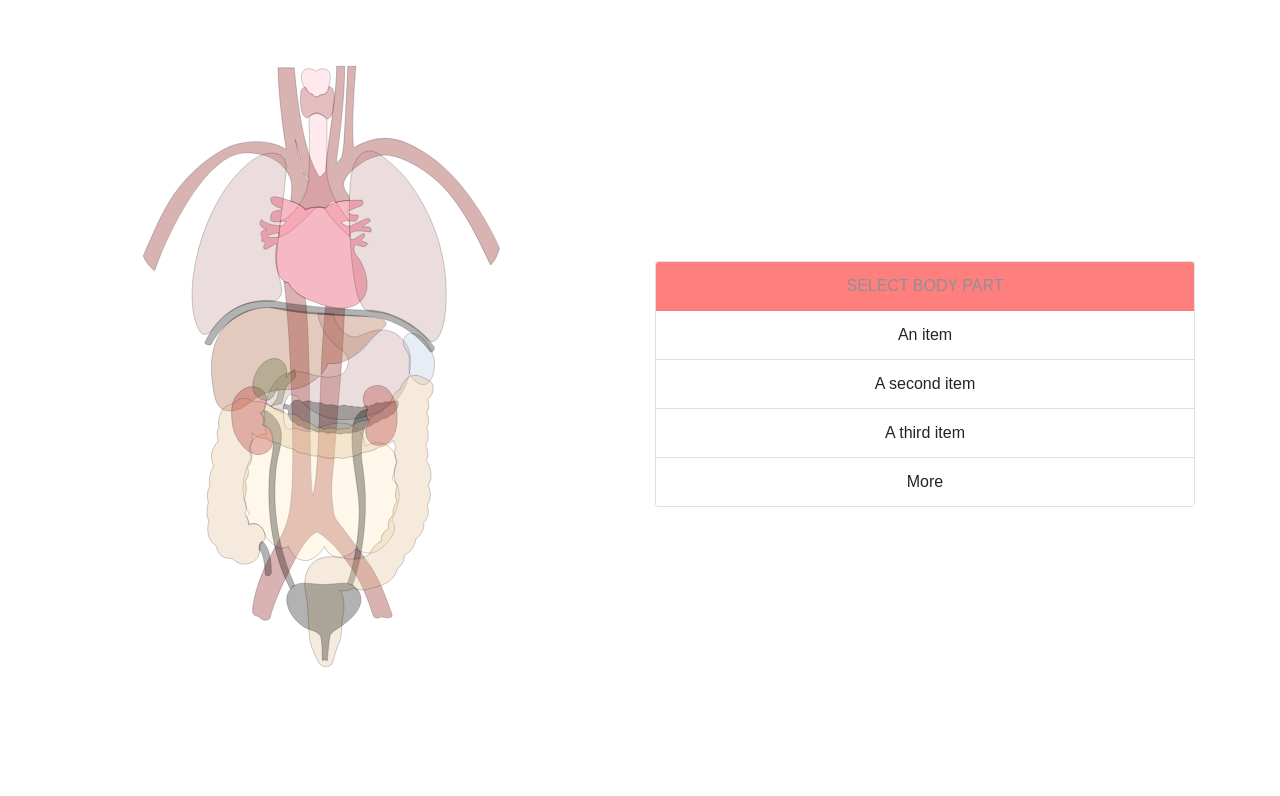
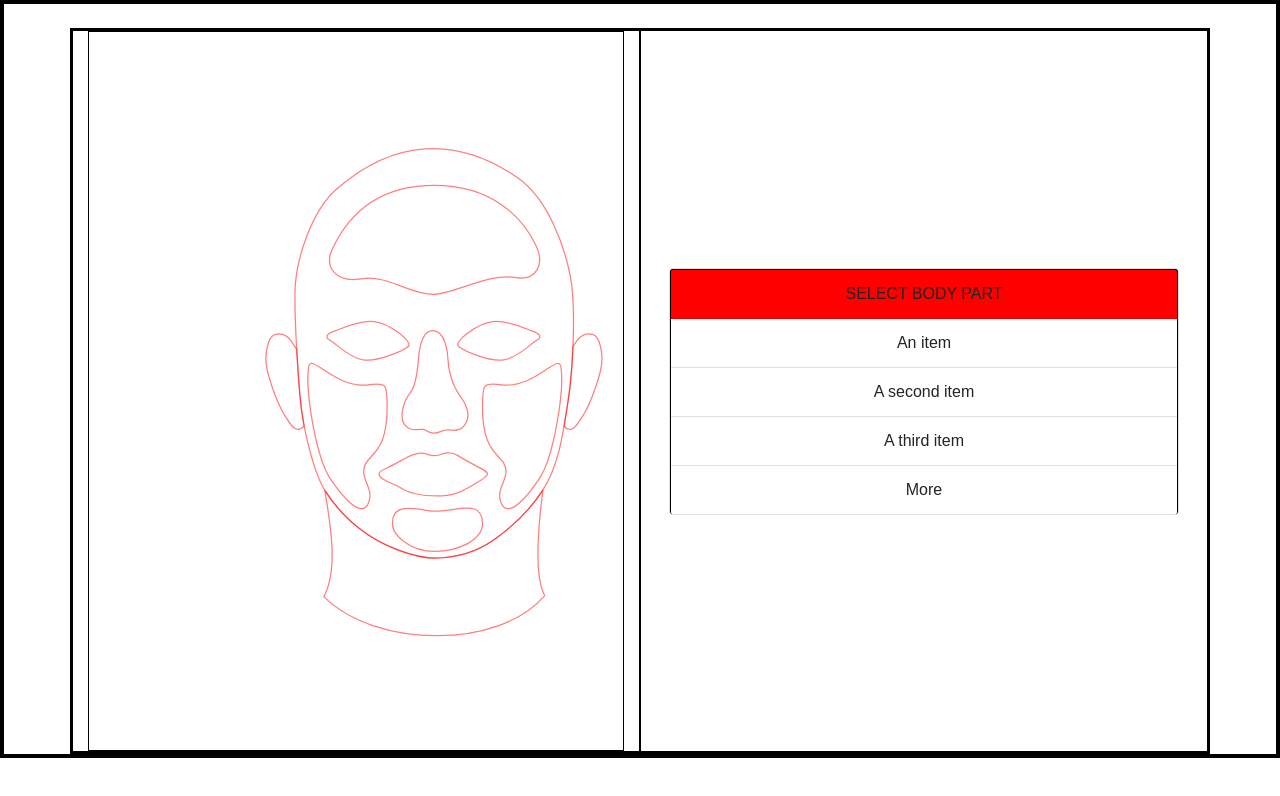
Before and after one commit to Symptomapp/symptomapp-web, a React (Create React App) app: page / in a window 1280 px wide. Shown: the top 796 px of the page. Built offline with nearby package versions, Linux system fonts and the light colour scheme.

Commit message:
adapt scale and translation

```diff
--- a/src/App.js
+++ b/src/App.js
@@ -7,7 +7,7 @@ import face from "./data/face.json";
 function App() {
   return (
     <div className="App">
-      <Body organs={innerOrgans} />
+      <Body organs={face}/>
       {/* <Body organs={outterOrgans} /> */}
     </div>
   );
--- a/src/components/anatomy/Body.css
+++ b/src/components/anatomy/Body.css
@@ -1,3 +1,7 @@
+* {
+  border: 1px solid black;
+}
+
 .Body {
   font-family: Arial, "Helvetica Neue", Helvetica, sans-serif;
   margin: 0 auto;
@@ -24,6 +28,8 @@ path:hover {
 circle {
   z-index: 100;
 }
+
+
 
 /* @media screen and (max-width: 320px) {
   #anawrapper svg {
--- a/src/components/anatomy/Body.js
+++ b/src/components/anatomy/Body.js
@@ -1,12 +1,27 @@
-import React, { useState, useEffect } from "react";
+import React, { useState, useEffect, useRef } from "react";
 import "./Body.css";
 import Organ from "./Organ";
 
-const Body = (props) => {
-  //let w = window.innerWidth;
-  //let h = window.innerHeight;
+const Body = ({organs}) => {
+  let w = window.innerWidth;
+  let h = window.innerHeight;
   const [organName, setOrganName] = useState("SELECT BODY PART");
   const [bgColor, setBgColor] = useState("red");
+  const [isOuter, setOuter] = useState(false);
+  const [currentWidth, setCurrentWidth] = useState(0);
+  const [currentHeight, setCurrentHeight] = useState(0);
+
+  const ref = useRef(null);
+
+  useEffect(() => {
+    organs.some((element) => element.name === 'Chest' ? setOuter(true) : setOuter(false))
+  }, [organs])
+
+  useEffect(() => {
+    let refDimensions = ref.current.getBoundingClientRect()
+    setCurrentWidth(refDimensions.width * 0.1)
+    setCurrentHeight(refDimensions.width * 0.05)
+  }, [ref.current])
 
 
   const handleInputChange = (e) => {
@@ -20,16 +35,17 @@ const Body = (props) => {
   return (
     <div className="Body container mt-4">
       <div className="row">
-        <div className="col-sm-6">
-          <svg
+        <div className="Body__container col-sm-6 d-flex text-center justify-content-center align-items-center">
+          <svg ref={ref}
             version="1.1"
             xmlns="http://www.w3.org/2000/svg"
             width="90vw"
             height="90vh"
-            viewBox="0 0 485 600"
+            viewBox={`0 0 ${ h * 0.9} ${w * 0.9}`}
           >
-            <g id="regions">
-              {props.organs.map((organ) => (
+            <g className="organ_group" transform={`scale(${isOuter ? 0.9 : 2})`} >
+              <g className="organ_subgroup" transform={`translate(${isOuter ? (currentWidth,currentHeight) : (0,0)})`} >
+                {organs.map((organ) => (
                   <Organ
                     key={organ.id}
                     {...organ}
@@ -37,13 +53,14 @@ const Body = (props) => {
                   />
                 ))}
               </g>
+            </g>
           </svg>
         </div>
-        <div className="col-sm-6 d-flex text-center justify-content-center align-items-center">
-          <div className="card" style={{ width: "100%" }}>
+        <div className="Symptoms__container col-sm-6 d-flex text-center justify-content-center align-items-center">
+          <div className="card" style={{ width: "95%" }}>
             <div
               className="card-header"
-              style={{ backgroundColor: bgColor, opacity: 0.5 }}
+              style={{ backgroundColor: bgColor}}
             >
               {organName}
             </div>
--- a/src/components/anatomy/Organ.js
+++ b/src/components/anatomy/Organ.js
@@ -10,7 +10,7 @@ const Organ = ({
   fillOpacity,
   strokeOpacity,
   cursor,
-  handleInputChange,
+  handleInputChange
 }) => {
   //   let w = window.innerWidth;
   //   let h = window.innerHeight;
@@ -24,8 +24,8 @@ const Organ = ({
 
     setState((state) => ({
       ...state,
-      x: e.clientX - e.nativeEvent.offsetX * 0.1,
-      y: e.clientY - e.nativeEvent.offsetY * 0.4,
+      x: e.clientX + e.clientX * 0.4,
+      y: e.clientY + e.clientY * 0.4,
     }));
     setinOrgan(true);
   };
```
Lines whose indentation alone changed are shown as unchanged.
